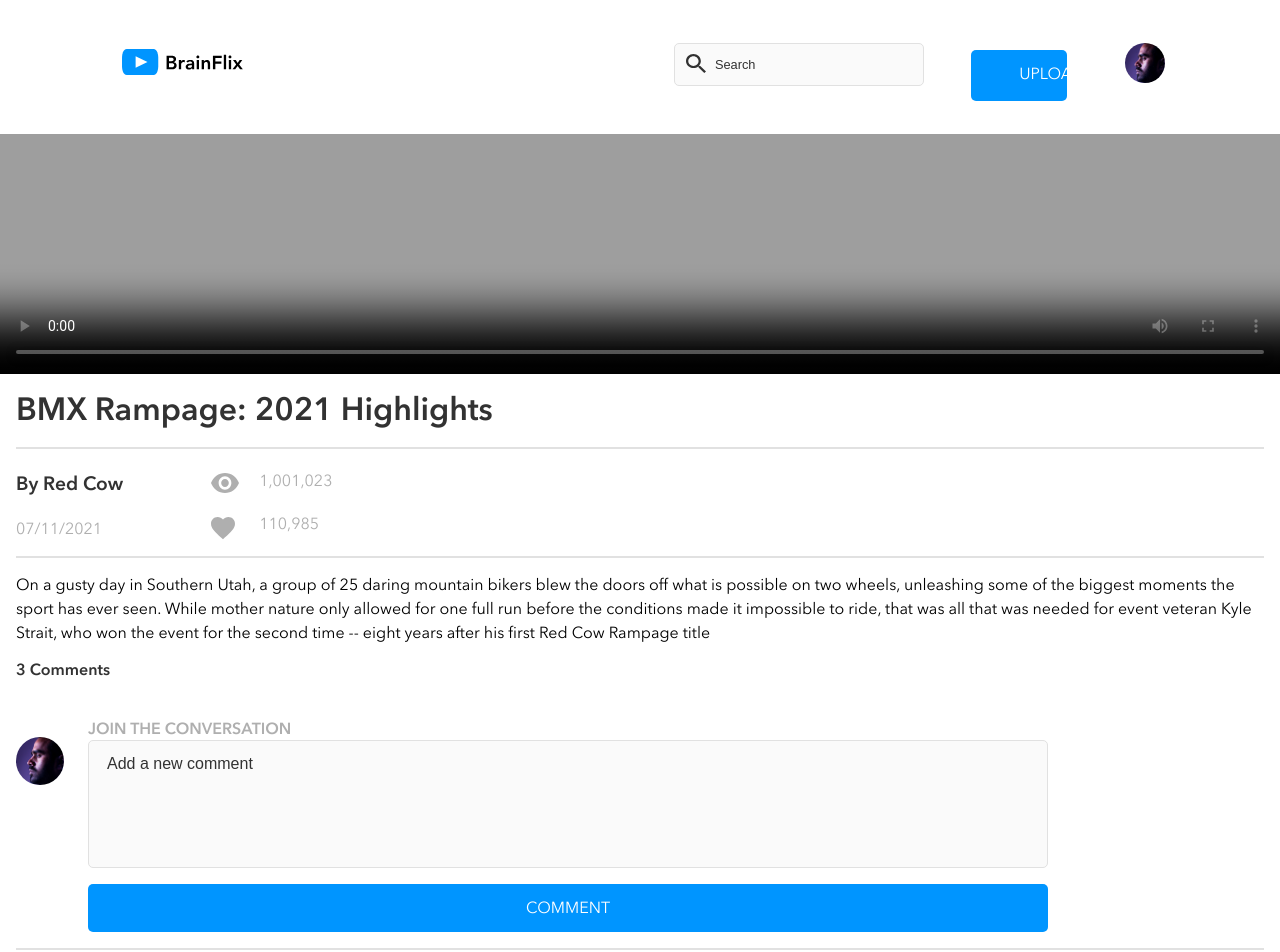
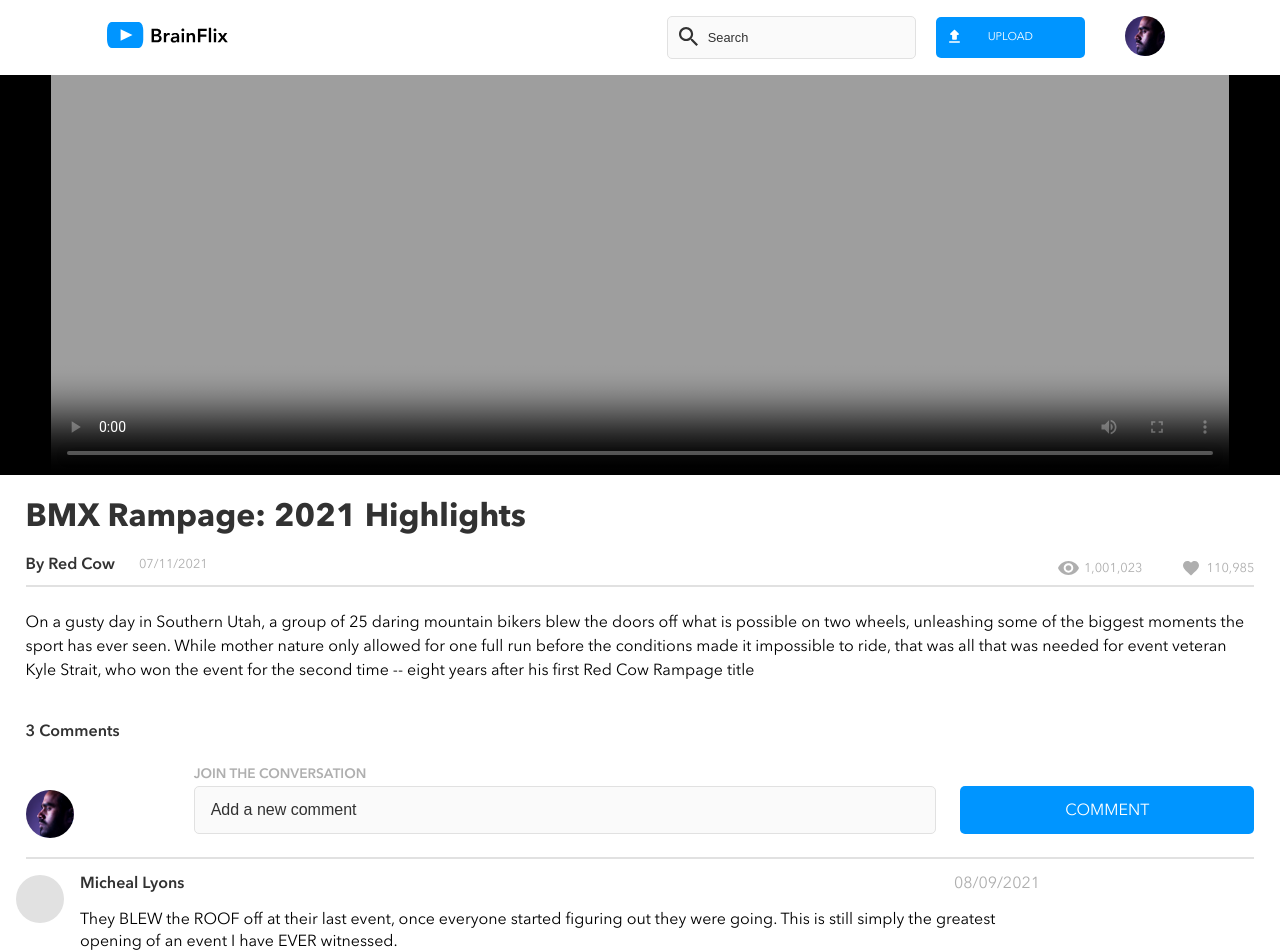
Before and after one commit to CDeweger/carol-deweger-brainflix, a React (Create React App) app: page / in a window 1280 px wide. Shown: the top 952 px of the page. Built offline with nearby package versions, Linux system fonts and the light colour scheme.

Commit message:
update tablet version current video and form section

```diff
--- a/src/components/Form/Form.scss
+++ b/src/components/Form/Form.scss
@@ -7,13 +7,22 @@
     @include font-demi;
     color: $primary-color1;
     margin-left: 1rem;
+    @include tablet {
+      margin-left: 1.6rem;
+      margin-bottom: 1rem;
+    }
   }
   &__body {
     @include flex(center, _, _);
     padding-top: 1.5rem;
     padding-bottom: 1rem;
     border-bottom: $secondary-color3 2px solid;
-    margin: 1rem 1rem 0 1rem;
+    margin: 0 1rem 0 1rem;
+    @include tablet {
+      @include flex(space-between, center, _);
+      margin: 0 1.6rem;
+      padding-bottom: 1.2rem;
+    }
   }
   &__img-container {
     width: 3rem;
@@ -24,14 +33,29 @@
       @extend .comment-form__img-container;
       object-fit: cover;
       object-position: 20% 50%;
+      @include tablet {
+        margin: 0;
+      }
     }
   }
   &__form {
     margin-left: 1rem;
+    @include tablet {
+      @include flex(_, _, _);
+      @include tablet {
+        margin: 0;
+        position: relative;
+      }
+    }
 
     &--label {
       color: $primary-color3;
       @include font-demi;
+      @include tablet {
+        position: absolute;
+        top: -40%;
+        font-size: 0.85rem;
+      }
     }
     &--comment-box {
       width: 75vw;
@@ -40,6 +64,12 @@
       border: $secondary-color3 1px solid;
       background-color: $secondary-color4;
       padding-bottom: 5rem;
+      @include tablet {
+        width: 58vw;
+        height: 3rem;
+        padding: 0;
+        margin-right: 1.5rem;
+      }
     }
     ::placeholder {
       font-size: 1rem;
@@ -53,6 +83,11 @@
       border: none;
       padding: 1rem 0 0.8rem 0;
       font-size: 1rem;
+      @include tablet {
+        width: 23vw;
+        margin: 0;
+        height: 3rem;
+      }
     }
   }
 }
--- a/src/components/VideoDetails/VideoDetails.scss
+++ b/src/components/VideoDetails/VideoDetails.scss
@@ -6,10 +6,19 @@
   &__video-container {
     width: 100vw;
     height: 15rem;
+    @include tablet {
+      height: 25rem;
+      background-color: black;
+      @include flex(center, _, _);
+    }
     &--current-video {
       @extend .video-main__video-container;
       object-fit: cover;
       margin-top: 0.3rem;
+      @include tablet {
+        width: 92vw;
+        margin: 0;
+      }
     }
   }
 
@@ -19,6 +28,12 @@
     margin: 1rem;
     padding: 0.5rem 0 1rem 0;
     border-bottom: $secondary-color3 2px solid;
+    @include tablet {
+      margin-left: 1.6rem;
+      border: none;
+      @include font-bold;
+      padding-bottom: 0;
+    }
   }
 
   &__info-container {
@@ -26,45 +41,82 @@
     margin: 1rem;
     padding-bottom: 1rem;
     border-bottom: $secondary-color3 2px solid;
+    @include tablet {
+      @include flex(space-between, _, _);
+      margin: 0 1.6rem;
+      padding-bottom: 0.5rem;
+    }
   }
 
   &__channel-timestamp-container {
     margin: 0.5rem 8rem 0 0;
+    @include tablet {
+      @include flex(_, center, _);
+      margin: 0;
+    }
     &--channel {
       @include font-demi;
       font-size: 1.2rem;
       margin-bottom: 1.5rem;
       color: $primary-color1;
+      @include tablet {
+        margin-bottom: 0;
+        margin-right: 1.5rem;
+        font-size: 1rem;
+      }
     }
     &--timestamp {
       color: $primary-color3;
+      @include tablet {
+        font-size: 0.8rem;
+      }
     }
   }
 
   &__views-likes-container {
     margin-top: 0.5rem;
     position: relative;
+    @include tablet {
+      @include flex(_, _, _);
+    }
 
     &--views {
       color: $primary-color3;
       margin-bottom: 1.5rem;
       padding-left: 0.5rem;
+      @include tablet {
+        margin-bottom: 0;
+        font-size: 0.8rem;
+        margin-right: 3.5rem;
+      }
     }
     &--views-img {
       width: 1.8rem;
       position: absolute;
       top: 0%;
       left: -50%;
+      @include tablet {
+        width: 1.3rem;
+        left: -10%;
+      }
     }
     &--likes {
       color: $primary-color3;
       padding-left: 0.5rem;
+      @include tablet {
+        font-size: 0.8rem;
+      }
     }
     &--likes-img {
       width: 1.5rem;
       position: absolute;
       top: 65%;
       left: -50%;
+      @include tablet {
+        top: 0%;
+        left: 60%;
+        width: 1rem;
+      }
     }
   }
 
@@ -72,5 +124,8 @@
     margin: 1rem 1rem 0 1rem;
     padding-bottom: 1rem;
     line-height: 1.5rem;
+    @include tablet {
+      margin: 1.5rem 1.6rem;
+    }
   }
 }
--- a/src/styles/_partials/_global.scss
+++ b/src/styles/_partials/_global.scss
@@ -32,7 +32,7 @@ p {
     margin: 0 30% 1rem 30%;
     @include tablet {
       width: 16vw;
-      margin: 0 5.5rem 0 1rem;
+      margin: 0 6rem 0 1rem;
     }
     @include desktop {
       width: 20vw;
@@ -42,7 +42,7 @@ p {
       width: 35vw;
       @include tablet {
         width: 16vw;
-        margin-left: -4rem;
+        margin-left: -3rem;
       }
       @include desktop {
         width: 10vw;
@@ -98,11 +98,7 @@ p {
     position: relative;
     @include flex(center, center, _);
     @include tablet {
-      width: 22%;
-      margin-top: 0;
-      margin-left: -1.4rem;
-      padding: 0.8rem 2rem;
-      font-size: 0.8rem;
+      width: 20%;
     }
     @include desktop {
       width: 12%;
@@ -112,6 +108,12 @@ p {
       position: absolute;
       left: 3%;
       top: 45%;
+      width: 1.7rem;
+      @include tablet {
+        width: 1.2rem;
+        left: -10%;
+        top: 25%;
+      }
     }
     &--upload {
       width: 100%;
@@ -119,6 +121,14 @@ p {
       padding: 1rem 3rem;
       font-size: 1rem;
       @include button;
+
+      @include tablet {
+        width: 100%;
+        margin-top: 0;
+        margin-left: -3rem;
+        padding: 0.9rem 2rem;
+        font-size: 0.7rem;
+      }
     }
   }
   &__container {
@@ -133,7 +143,7 @@ p {
 
       @include tablet {
         position: absolute;
-        right: 3%;
+        right: 4.5%;
         width: 2.5rem;
         height: 2.5rem;
       }
```
